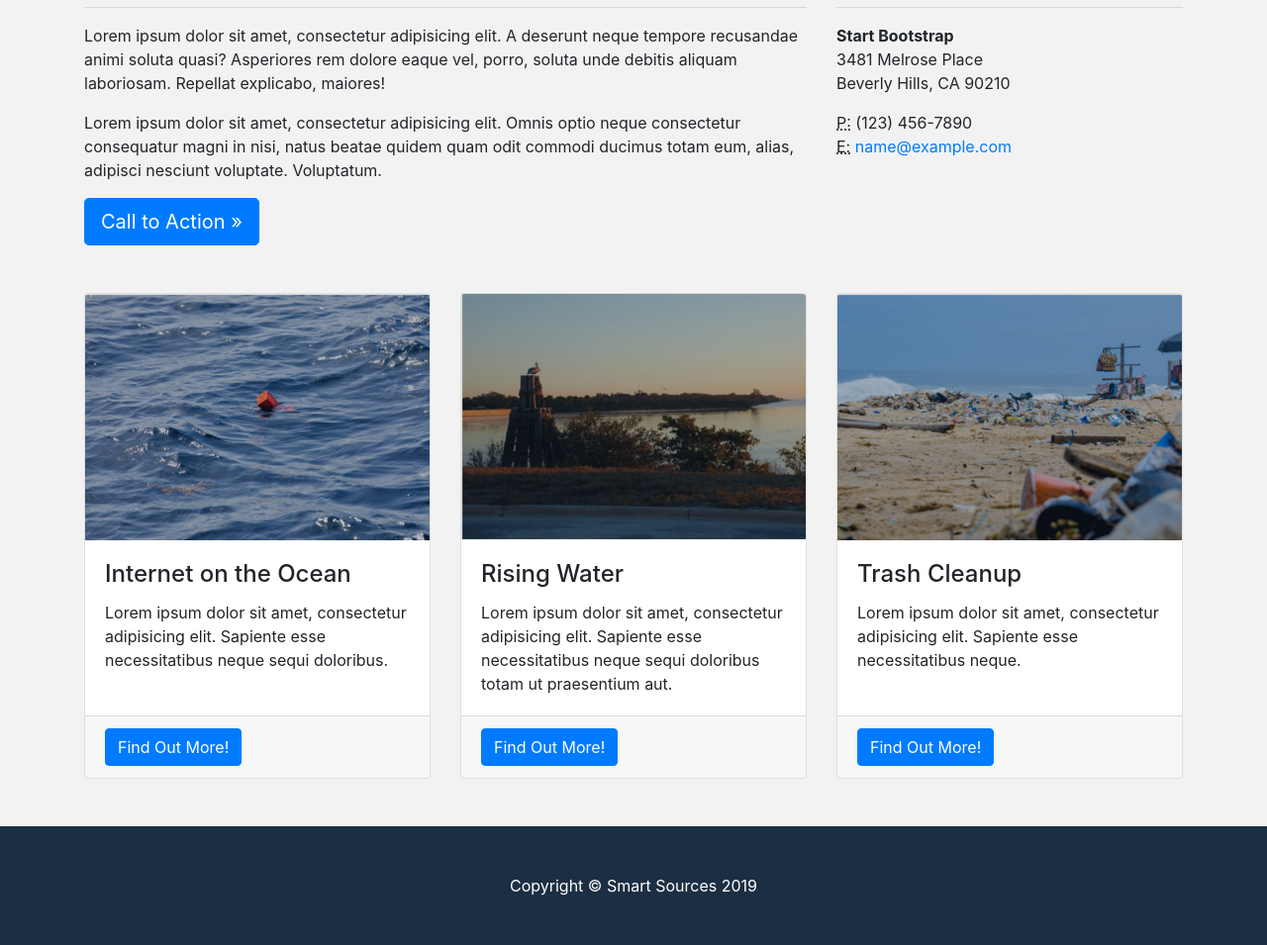
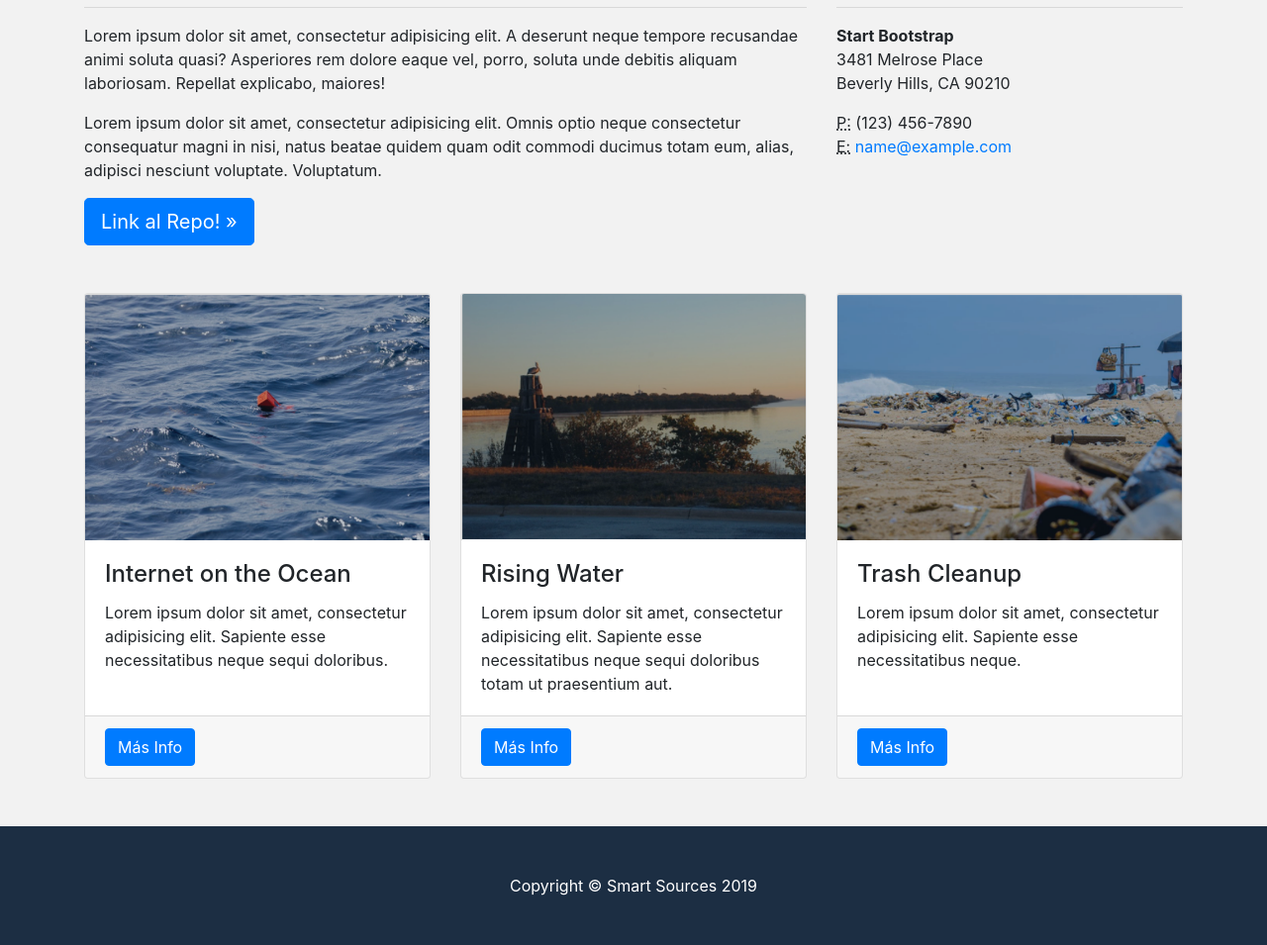
Before and after one commit to RamiroFuentes/NASA-Smart-Sources, a Flask app: page / in a window 1280 px wide. Shown: the part 479-1434 px from the top of the page at 99% size. Run offline with Flask 2, Linux system fonts and the light colour scheme; some libraries are stand-ins or nearby versions.

Commit message:
Preparación de subid.

```diff
--- /dev/null
+++ b/runtime.txt
@@ -0,0 +1 @@
+python-3.7.3
--- a/templates/index.html
+++ b/templates/index.html
@@ -22,7 +22,7 @@
         <hr>
         <p>Lorem ipsum dolor sit amet, consectetur adipisicing elit. A deserunt neque tempore recusandae animi soluta quasi? Asperiores rem dolore eaque vel, porro, soluta unde debitis aliquam laboriosam. Repellat explicabo, maiores!</p>
         <p>Lorem ipsum dolor sit amet, consectetur adipisicing elit. Omnis optio neque consectetur consequatur magni in nisi, natus beatae quidem quam odit commodi ducimus totam eum, alias, adipisci nesciunt voluptate. Voluptatum.</p>
-        <a class="btn btn-primary btn-lg" href="#">Call to Action &raquo;</a>
+        <a class="btn btn-primary btn-lg" href="https://github.com/RamiroFuentes/NASA-Smart-Sources">Link al Repo! &raquo;</a>
       </div>
       <div class="col-md-4 mb-5">
         <h2>Contact Us</h2>
@@ -53,7 +53,7 @@
             <p class="card-text">Lorem ipsum dolor sit amet, consectetur adipisicing elit. Sapiente esse necessitatibus neque sequi doloribus.</p>
           </div>
           <div class="card-footer">
-            <a href="#" class="btn btn-primary">Find Out More!</a>
+            <a href="{{ url_for('internet_on_the_ocean')}}" class="btn btn-primary">Más Info</a>
           </div>
         </div>
       </div>
@@ -65,7 +65,7 @@
             <p class="card-text">Lorem ipsum dolor sit amet, consectetur adipisicing elit. Sapiente esse necessitatibus neque sequi doloribus totam ut praesentium aut.</p>
           </div>
           <div class="card-footer">
-            <a href="#" class="btn btn-primary">Find Out More!</a>
+            <a href="{{ url_for('rising_water') }}" class="btn btn-primary">Más Info</a>
           </div>
         </div>
       </div>
@@ -77,7 +77,7 @@
             <p class="card-text">Lorem ipsum dolor sit amet, consectetur adipisicing elit. Sapiente esse necessitatibus neque.</p>
           </div>
           <div class="card-footer">
-            <a href="#" class="btn btn-primary">Find Out More!</a>
+            <a href="{{ url_for('trash_cleanup')}}" class="btn btn-primary">Más Info</a>
           </div>
         </div>
       </div>
```
Also changed, not shown: requirements.txt (added, +7 -0 lines), 1 other file.
